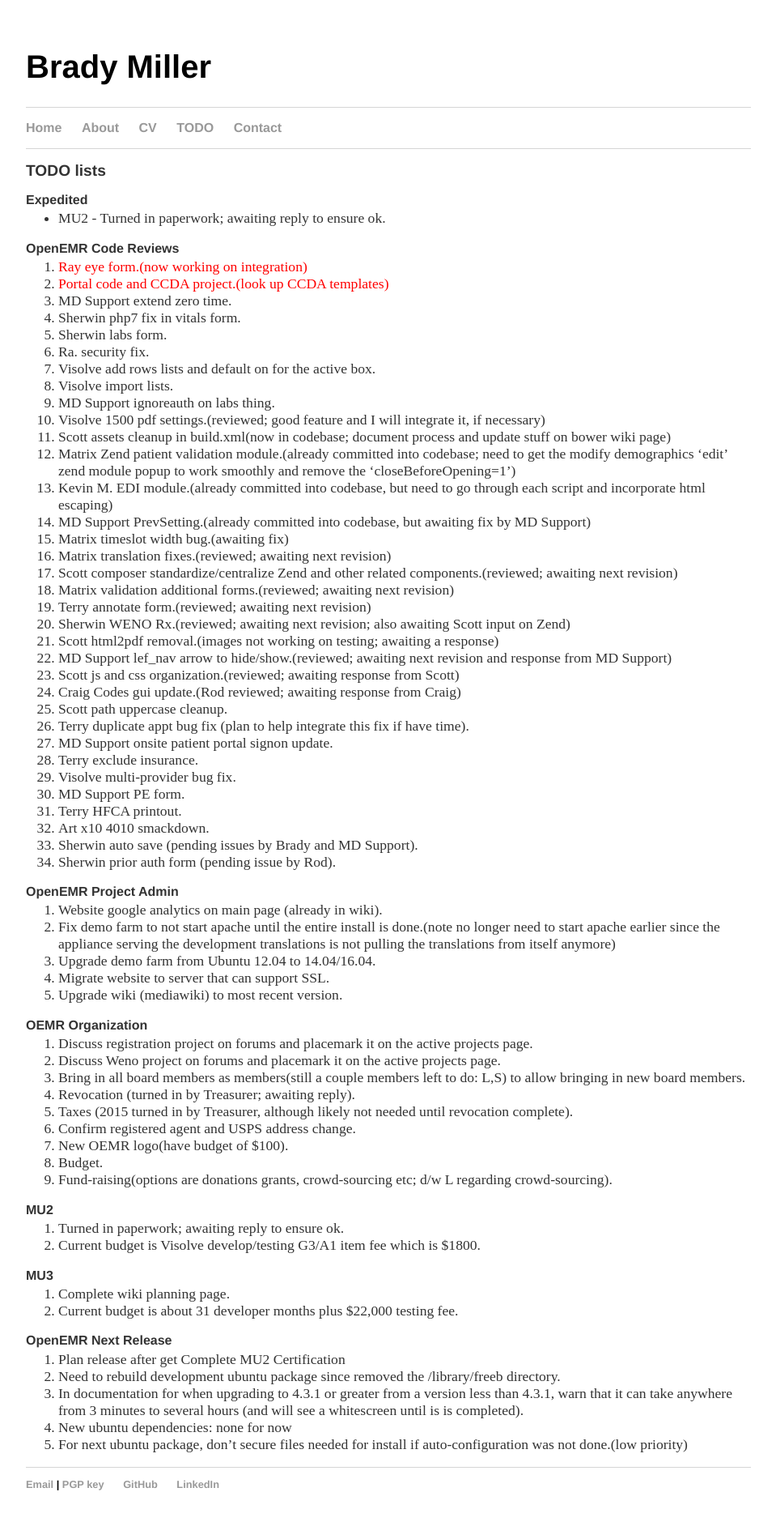
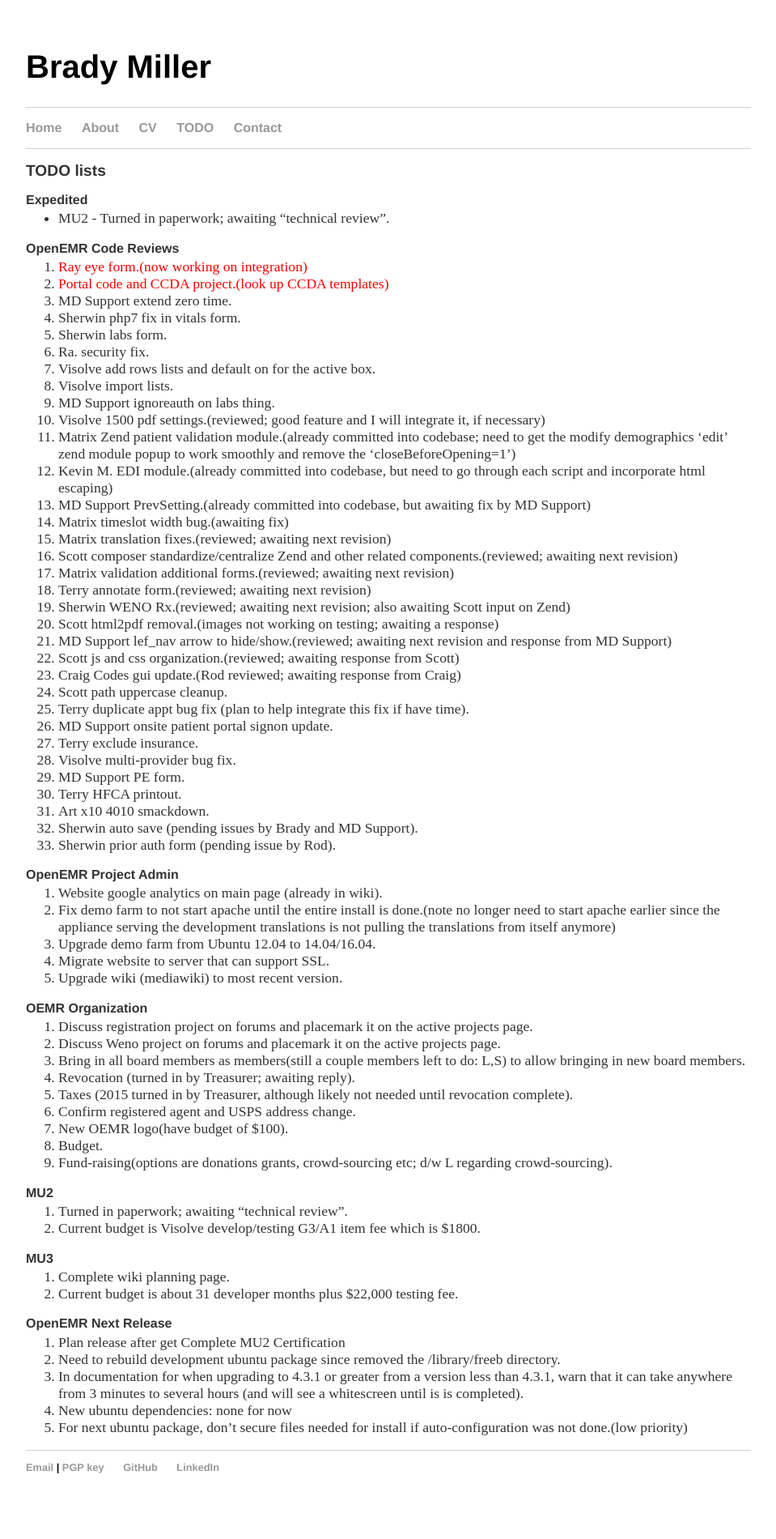
Before and after one commit to bradymiller/bradymiller.github.io, a Jekyll site: the page built from todo/index.md, in a window 1280 px wide. Shown: the whole page at 81% size, without its empty margins (160-1119 px from the left). Built offline with Jekyll 4.4.1, drawn with Linux system fonts in a browser that asks for light colours; after the commit the page ends 1879 px from its top, so only the background shows below that.

Commit message:
Update todo list

```diff
--- a/todo/index.md
+++ b/todo/index.md
@@ -4,7 +4,7 @@
 ## TODO lists
 
 ### Expedited
-* MU2 - Turned in paperwork; awaiting reply to ensure ok.
+* MU2 - Turned in paperwork; awaiting "technical review".
 
 ### OpenEMR Code Reviews
 1. <span style="color: red">Ray eye form.(now working on integration)</span>
@@ -17,7 +17,6 @@
 1. Visolve import lists.
 1. MD Support ignoreauth on labs thing.
 1. Visolve 1500 pdf settings.(reviewed; good feature and I will integrate it, if necessary)
-1. Scott assets cleanup in build.xml(now in codebase; document process and update stuff on bower wiki page)
 1. Matrix Zend patient validation module.(already committed into codebase; need to get the modify demographics 'edit' zend module popup to work smoothly and remove the 'closeBeforeOpening=1')
 1. Kevin M. EDI module.(already committed into codebase, but need to go through each script and incorporate html escaping)
 1. MD Support PrevSetting.(already committed into codebase, but awaiting fix by MD Support)
@@ -61,7 +60,7 @@
 1. Fund-raising(options are donations grants, crowd-sourcing etc; d/w L regarding crowd-sourcing).
 
 ### MU2
-1. Turned in paperwork; awaiting reply to ensure ok.
+1. Turned in paperwork; awaiting "technical review".
 1. Current budget is Visolve develop/testing G3/A1 item fee which is $1800.
 
 ### MU3
```
